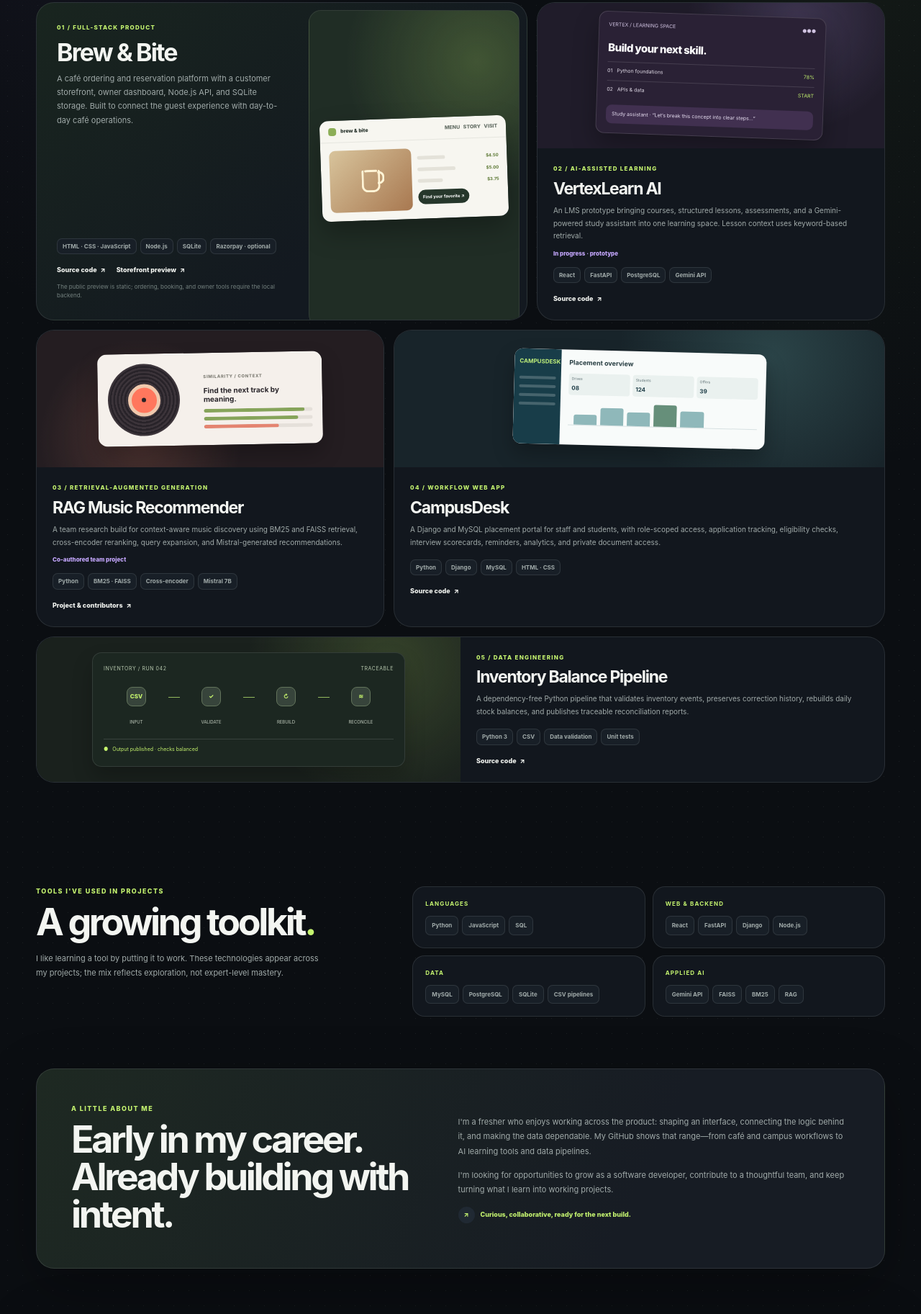
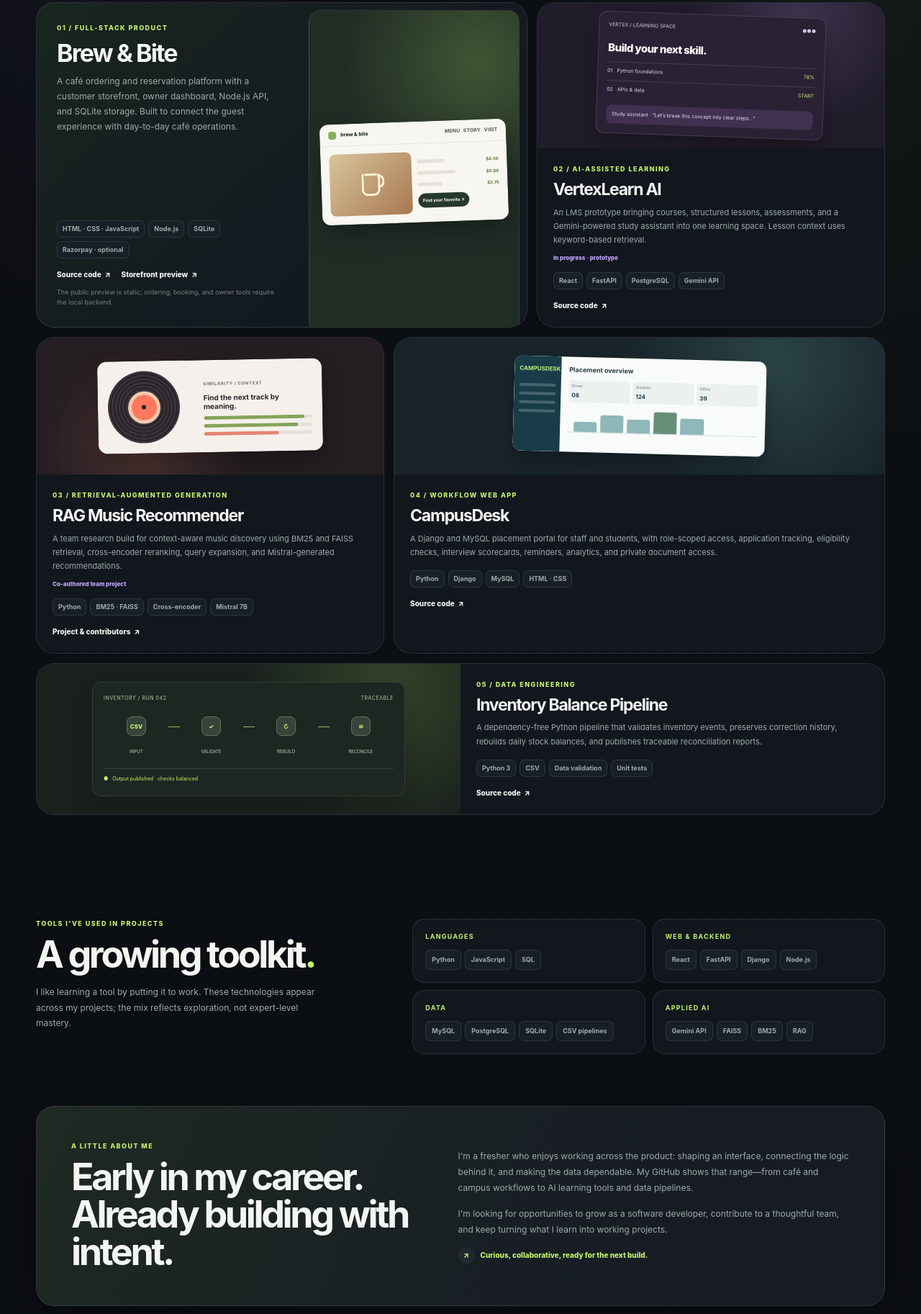
Before and after one commit to Yash301201/Brew-bit-website, a website: page portfolio/index.html in a window 1280 px wide. Shown: the part 969-2794 px from the top of the page at 72% size. Drawn offline with Linux system fonts and the light colour scheme.

Commit message:
Improve portfolio readability on mobile

```diff
--- a/portfolio/index.html
+++ b/portfolio/index.html
@@ -123,7 +123,7 @@
     .section-heading { display: flex; justify-content: space-between; align-items: end; gap: 25px; margin-bottom: 25px; }
     .section-kicker { display: block; margin-bottom: 10px; color: var(--accent); }
     h2 { margin-bottom: 0; font-size: clamp(34px, 4.5vw, 52px); line-height: 1; letter-spacing: -.065em; }
-    .section-heading p { max-width: 370px; margin-bottom: 1px; color: var(--muted); font-size: 11px; line-height: 1.75; }
+    .section-heading p { max-width: 370px; margin-bottom: 1px; color: var(--muted); font-size: 12px; line-height: 1.75; }
     .filters { display: flex; flex-wrap: wrap; gap: 7px; margin-bottom: 15px; }
     .filter { min-height: 33px; padding: 0 12px; border: 1px solid var(--border); border-radius: 99px; background: var(--surface); color: var(--muted); cursor: pointer; font-size: 9px; font-weight: 760; transition: .18s ease; }
     .filter:hover, .filter[aria-pressed="true"] { border-color: var(--accent); background: var(--accent); color: #11170c; }
@@ -139,19 +139,19 @@
     .project-card[hidden] { display: none !important; }
     .project-info { min-width: 0; padding: 22px; display: flex; flex-direction: column; align-items: flex-start; }
     .featured .project-info { padding: 28px; }
-    .project-type { margin-bottom: 9px; color: var(--accent); font-size: 8px; }
+    .project-type { margin-bottom: 9px; color: var(--accent); font-size: 9px; }
     .project-title { margin: 0 0 9px; font-size: 23px; line-height: 1.1; letter-spacing: -.055em; }
     .featured .project-title { font-size: clamp(25px, 3vw, 34px); }
-    .project-description { margin-bottom: 13px; color: var(--muted); font-size: 10px; line-height: 1.75; }
-    .featured .project-description { font-size: 11px; }
+    .project-description { margin-bottom: 13px; color: var(--muted); font-size: 11px; line-height: 1.75; }
+    .featured .project-description { font-size: 12px; }
     :root[data-theme="light"] .featured .project-description { color: #b5c3b7; }
     .project-meta { margin: -4px 0 11px; color: var(--violet); font-size: 8px; font-weight: 780; }
     .tech-list { display: flex; flex-wrap: wrap; gap: 5px; margin-top: auto; padding-top: 2px; }
-    .tech { display: inline-flex; align-items: center; min-height: 22px; padding: 4px 7px; border: 1px solid var(--border); border-radius: 7px; background: var(--surface-2); color: var(--muted); font-size: 8px; font-weight: 700; }
+    .tech { display: inline-flex; align-items: center; min-height: 22px; padding: 4px 7px; border: 1px solid var(--border); border-radius: 7px; background: var(--surface-2); color: var(--muted); font-size: 9px; font-weight: 700; }
     .project-links { display: flex; flex-wrap: wrap; gap: 15px; margin-top: 15px; }
-    .text-link { display: inline-flex; align-items: center; gap: 5px; color: var(--text); font-size: 9px; font-weight: 820; }
+    .text-link { display: inline-flex; align-items: center; gap: 5px; color: var(--text); font-size: 10px; font-weight: 820; }
     :root[data-theme="light"] .featured .text-link { color: #d6f5ab; }
-    .project-note { margin: 10px 0 0; color: var(--subtle); font-size: 8px; line-height: 1.5; }
+    .project-note { margin: 10px 0 0; color: var(--subtle); font-size: 9px; line-height: 1.5; }
     :root[data-theme="light"] .featured .project-note { color: #9eada1; }
     .project-art { min-height: 190px; position: relative; display: grid; place-items: center; overflow: hidden; padding: 16px; background: #19251f; }
     .featured .project-art { min-height: 100%; margin: 10px; border: 1px solid rgba(255,255,255,.08); border-radius: 17px; background: radial-gradient(circle at 80% 16%, rgba(196,243,111,.2), transparent 42%), #202d25; }
@@ -211,28 +211,28 @@
     .pipeline-node small { color: #c4cec0; font-size: 6px; }
     .pipeline-status { margin-top: 14px; padding-top: 9px; border-top: 1px solid rgba(255,255,255,.13); color: #c5f36d; font-size: 7px; }
     .toolkit { display: grid; grid-template-columns: .85fr 1.15fr; gap: 38px; align-items: start; }
-    .toolkit-intro p { max-width: 410px; margin-top: 15px; color: var(--muted); font-size: 11px; line-height: 1.8; }
+    .toolkit-intro p { max-width: 410px; margin-top: 15px; color: var(--muted); font-size: 12px; line-height: 1.8; }
     .tool-groups { display: grid; grid-template-columns: 1fr 1fr; gap: 10px; }
     .tool-group { padding: 17px; border-radius: 17px; background: var(--surface); box-shadow: none; }
-    .tool-group h3 { margin-bottom: 11px; color: var(--accent); font-size: 8px; letter-spacing: .14em; text-transform: uppercase; }
+    .tool-group h3 { margin-bottom: 11px; color: var(--accent); font-size: 9px; letter-spacing: .14em; text-transform: uppercase; }
     .tool-chips { display: flex; flex-wrap: wrap; gap: 5px; }
-    .tool-chips span { padding: 6px 8px; border: 1px solid var(--border); border-radius: 7px; background: var(--surface-2); color: var(--muted); font-size: 8px; font-weight: 700; }
+    .tool-chips span { padding: 6px 8px; border: 1px solid var(--border); border-radius: 7px; background: var(--surface-2); color: var(--muted); font-size: 9px; font-weight: 700; }
     .about-panel { display: grid; grid-template-columns: .96fr 1.04fr; gap: 35px; padding: clamp(25px, 5vw, 48px); background: linear-gradient(115deg, #1e2922, #171c24 70%); }
     :root[data-theme="light"] .about-panel { background: linear-gradient(115deg, #e5f0d2, #e8e9f1 70%); }
     .about-panel .section-kicker { color: var(--accent); }
     .about-panel h2 { max-width: 500px; }
     .about-copy { align-self: center; }
-    .about-copy p { margin-bottom: 13px; color: var(--muted); font-size: 11px; line-height: 1.85; }
-    .about-note { display: flex; align-items: center; gap: 8px; color: var(--accent); font-size: 9px; font-weight: 800; }
+    .about-copy p { margin-bottom: 13px; color: var(--muted); font-size: 12px; line-height: 1.85; }
+    .about-note { display: flex; align-items: center; gap: 8px; color: var(--accent); font-size: 10px; font-weight: 800; }
     .about-note span { width: 23px; height: 23px; display: grid; place-items: center; border-radius: 50%; background: var(--surface-3); }
     .contact { padding-block: 65px 51px; }
     .contact-panel { position: relative; overflow: hidden; display: flex; align-items: center; justify-content: space-between; gap: 25px; padding: clamp(24px, 4vw, 42px); background: linear-gradient(115deg, #27223b, #18251f 76%); }
     :root[data-theme="light"] .contact-panel { background: linear-gradient(115deg, #e9e3f5, #e3eddd 76%); }
     .contact-panel::after { content: ""; width: 190px; height: 190px; position: absolute; right: 150px; bottom: -140px; border-radius: 50%; background: var(--violet); opacity: .14; filter: blur(4px); }
     .contact h2 { margin-bottom: 11px; font-size: clamp(31px, 4.6vw, 49px); }
-    .contact p { max-width: 500px; margin-bottom: 0; color: var(--muted); font-size: 10px; line-height: 1.8; }
+    .contact p { max-width: 500px; margin-bottom: 0; color: var(--muted); font-size: 12px; line-height: 1.8; }
     .contact .button { position: relative; z-index: 1; flex: 0 0 auto; }
-    .footer { display: flex; justify-content: space-between; gap: 18px; align-items: center; padding-block: 20px 27px; border-top: 1px solid var(--border); color: var(--subtle); font-size: 8px; }
+    .footer { display: flex; justify-content: space-between; gap: 18px; align-items: center; padding-block: 20px 27px; border-top: 1px solid var(--border); color: var(--subtle); font-size: 9px; }
     .footer-links { display: flex; gap: 16px; color: var(--muted); font-weight: 760; }
     .footer a:hover { color: var(--accent); }
     .reveal { opacity: 0; transform: translateY(12px); transition: opacity .55s ease, transform .55s ease; }
@@ -257,6 +257,9 @@
       .hero-copy { min-height: 395px; padding: 27px 24px; }
       h1 { font-size: clamp(46px, 13vw, 68px); }
       .hero-copy > p { font-size: 12px; }
+      .project-description, .featured .project-description { font-size: 12px; }
+      .tech { font-size: 9px; }
+      .project-note { font-size: 9px; }
       .hero-facts { gap: 22px; margin-top: 25px; }
       .hero-art { min-height: 400px; }
       .section { padding-block: 57px; }
```
